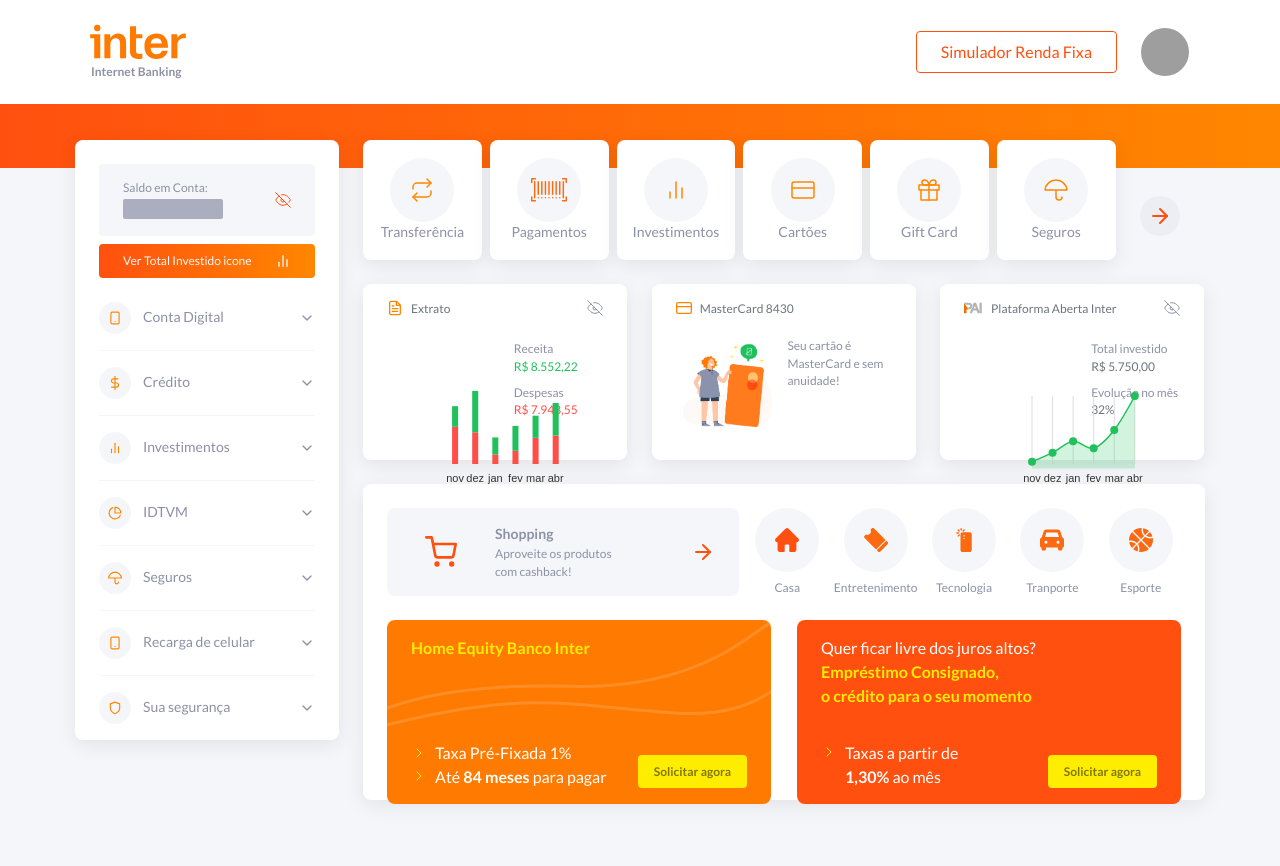
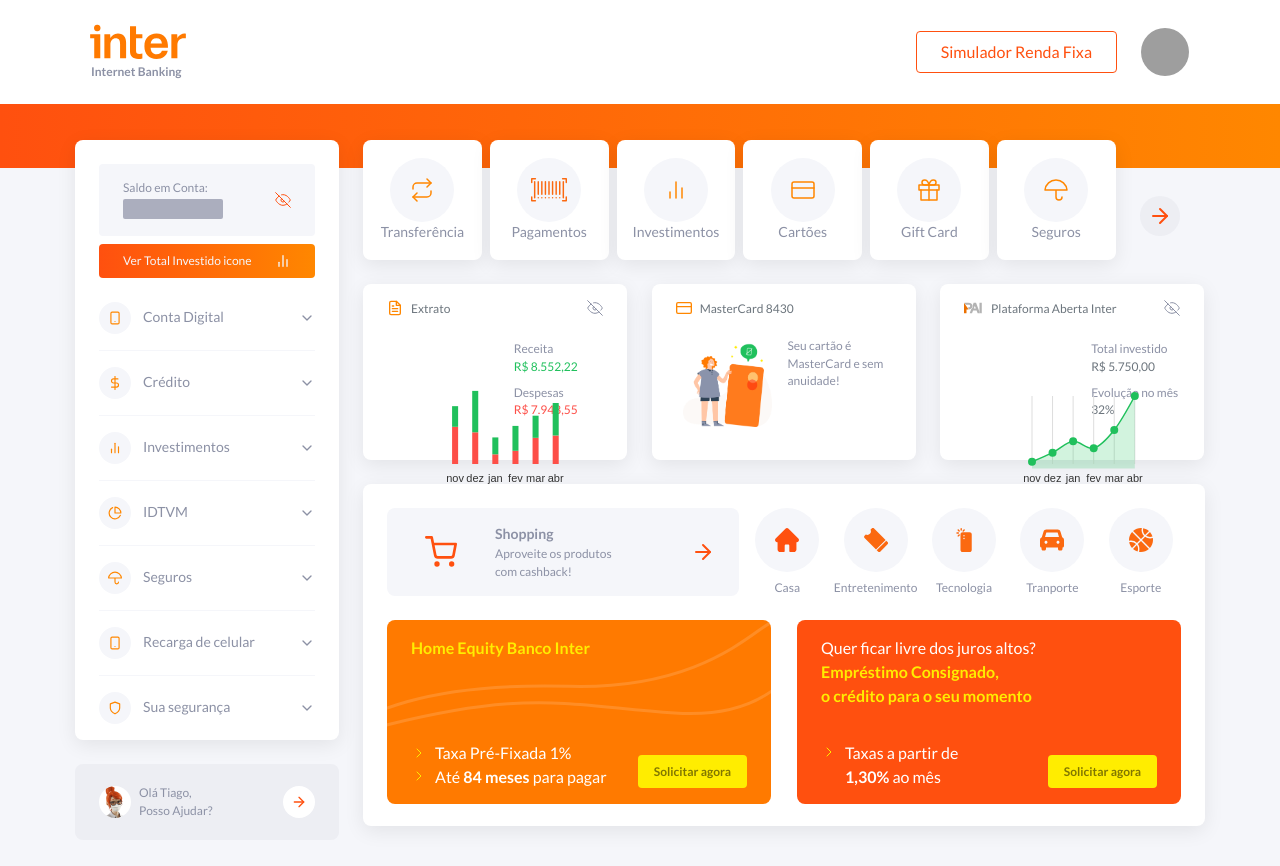
Before and after one commit to tiagosn01/bancointer, a React (Create React App) app: page / in a window 1280 px wide. Shown: the top 866 px of the page. Built offline with nearby package versions, Linux system fonts and the light colour scheme; grey boxes are pictures that could not be loaded.

Commit message:
Configuração HelpDesk

```diff
--- /dev/null
+++ b/src/pages/Dashboard/SideBar/HelpDesk/index.js
@@ -0,0 +1,22 @@
+import React from 'react';
+
+import { FiArrowRight } from 'react-icons/fi';
+import { Container, HelpButton } from './styles';
+import BabiHelpDesk from '../../../../assets/images/illustrations/babi.png';
+
+const HelpDesk = () => {
+  return (
+    <Container>
+      <img src={BabiHelpDesk} alt="Eu sou a Babi do Banco Inter" />
+      <span>
+        Olá Tiago, <br /> Posso Ajudar?
+      </span>
+
+      <HelpButton>
+        <FiArrowRight />
+      </HelpButton>
+    </Container>
+  );
+};
+
+export default HelpDesk;
--- /dev/null
+++ b/src/pages/Dashboard/SideBar/HelpDesk/styles.js
@@ -0,0 +1,34 @@
+import styled, { css } from 'styled-components';
+import { transparentize } from 'polished';
+
+import { Container as Button } from '../../../../components/Button/styles';
+
+export const Container = styled.aside`
+  ${({ theme }) => css`
+    padding: 2rem 2.4rem;
+    margin-top: 2.4rem;
+    background: ${transparentize(0.92, theme.colors.grey)};
+    border-radius: ${theme.radius.default};
+    display: flex;
+    align-items: center;
+
+    > img {
+      background: ${theme.colors.background};
+      width: 3.2rem;
+      height: 3.2rem;
+      border-radius: 50%;
+      margin-right: 0.8rem;
+    }
+
+    > span {
+      font-size: ${theme.fontSizes.small};
+    }
+  `}
+`;
+
+export const HelpButton = styled(Button)`
+  margin-left: auto;
+  border-radius: 50%;
+  flex-grow: 0;
+  padding: 0.8rem;
+`;
--- a/src/pages/Dashboard/SideBar/index.js
+++ b/src/pages/Dashboard/SideBar/index.js
@@ -3,11 +3,13 @@ import { FiBarChart2 } from 'react-icons/fi';
 import DropDown from './Dropdown';
 import { sidebarNavigation } from '../../../resources';
 
-import { Container, AmountInvested } from './styles';
+import { Container, AmountInvested, Wrapper } from './styles';
 import AccountBalance from './AccountBalance';
+import HelpDesk from './HelpDesk';
 
 const SideBar = () => {
   return (
+    <Wrapper>
       <Container>
         <AccountBalance />
         <AmountInvested>
@@ -17,6 +19,8 @@ const SideBar = () => {
           <DropDown key={key} icon={value.icon} sectionName={key} />
         ))}
       </Container>
+      <HelpDesk />
+    </Wrapper>
   );
 };
 
--- a/src/pages/Dashboard/SideBar/styles.js
+++ b/src/pages/Dashboard/SideBar/styles.js
@@ -3,10 +3,17 @@ import { transparentize } from 'polished';
 
 import Button from '../../../components/Button';
 
-export const Container = styled.div`
+export const Wrapper = styled.div`
+  display: flex;
+  flex-direction: column;
+  flex: 1 100%;
+  max-width: 26.4rem;
+`;
+
+export const Container = styled.section`
   ${({ theme }) => css`
     background: ${theme.colors.background};
-    max-width: 26.4rem;
+
     max-height: 60rem;
     width: 100%;
     height: 100%;
```
Lines whose indentation alone changed are shown as unchanged.
